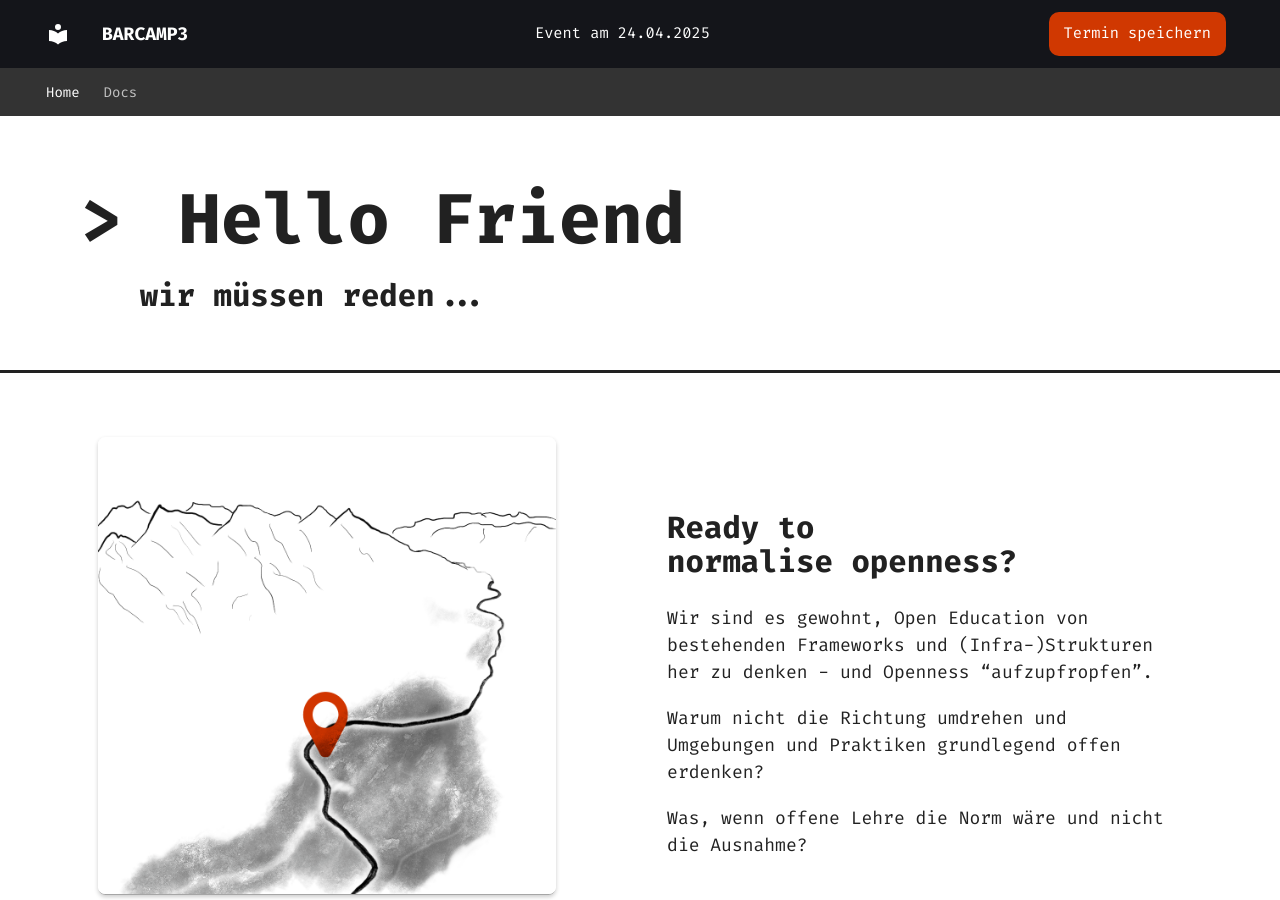
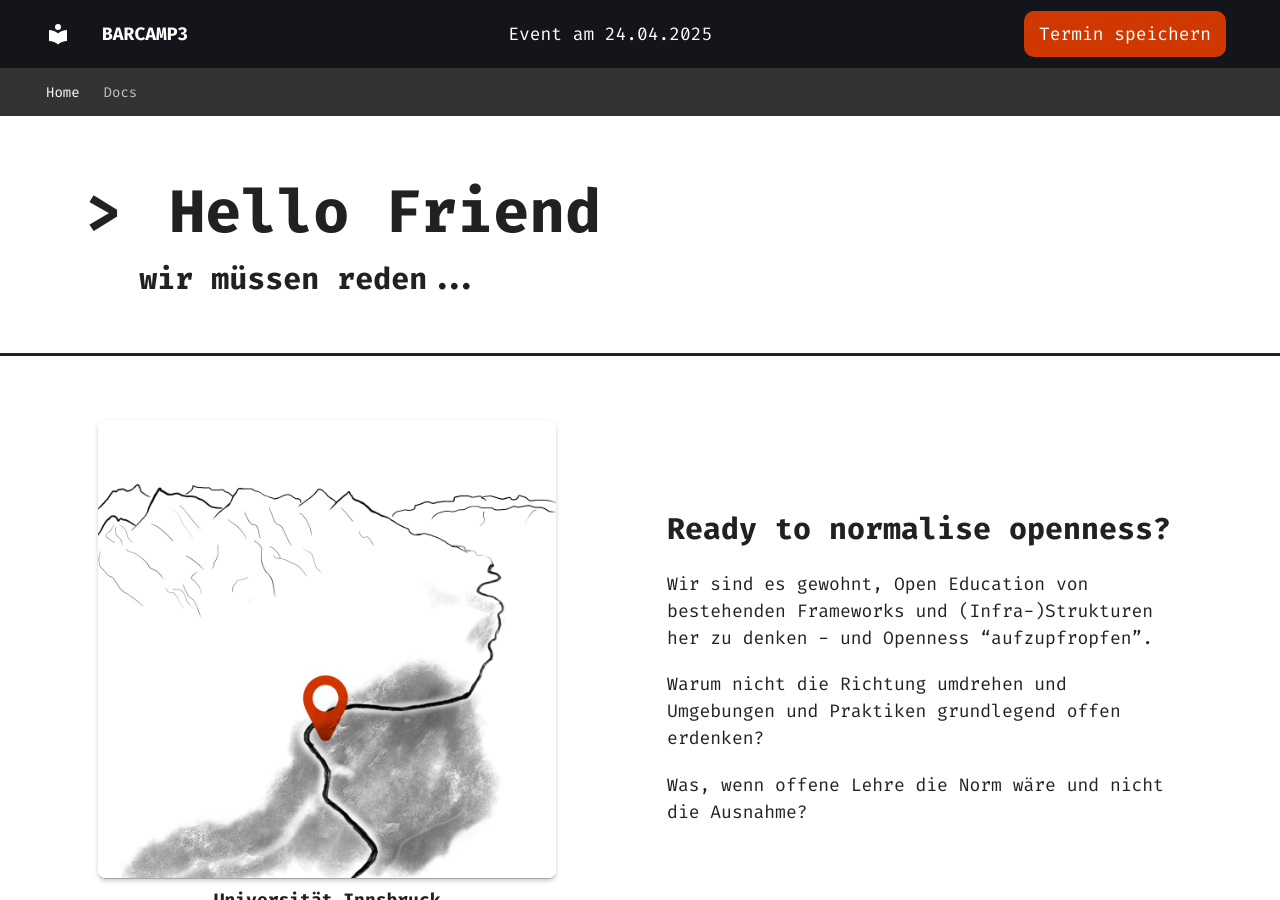
Before and after one commit to oerBASE/Barcamp3, an MkDocs documentation site: the page built from docs/index.md, in a window 1280 px wide and 900 px high. Built offline with MkDocs 1.6.1 and Material for MkDocs 9.7.7, drawn with Linux system fonts in a browser that asks for light colours; plug-ins that fetch from the network failed and are left out.

Commit message:
Move away from vmax as font size values
this is not accessibility friendly, meaning if somebody who is visibly impaired would turn their font size to 200%, the vmax value would not change

rem does allow for user preference and works just as well

initiated by Kevin Powells video https://youtu.be/G1buM51f09s

```diff
--- a/docs/assets/css/global.css
+++ b/docs/assets/css/global.css
@@ -1,8 +1,11 @@
 :root {
-  --huge-font-size: max(5.5vmax, 60px);
-  --large-font-size: max(2.4vmax, 30px);
-  --normal-font-size: max(1.2vmax, 18px);
-  --normal-hybrid-small-font-size: max(1.2vmax, 15px);
+  /*
+    this scales with screen sizes because mkdocs already provides different font-sizes (percentages, eg: font-size: 125%) for different screen sizes, so the rem element gets scaled up and down
+  */
+  --huge-font-size: 3rem;
+  --large-font-size: 1.5rem;
+  --normal-font-size: 0.9rem;
+  --normal-hybrid-small-font-size: min(0.9rem, 1.4vmax);
   /* the more font sizes we have, the more the site looks chaotic. This is a compromise where the small size is actually the same as the normal size, but only on small screens it becomes a bit smaller */
 
   --primary-color: #D03801;
```
